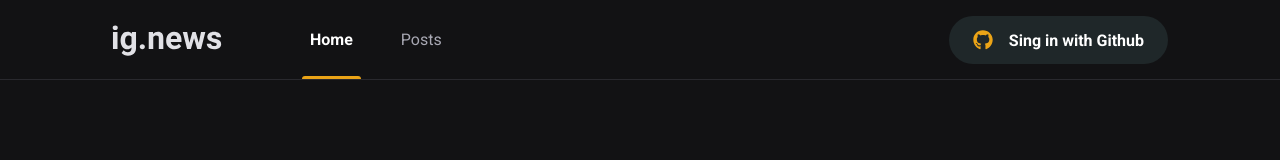
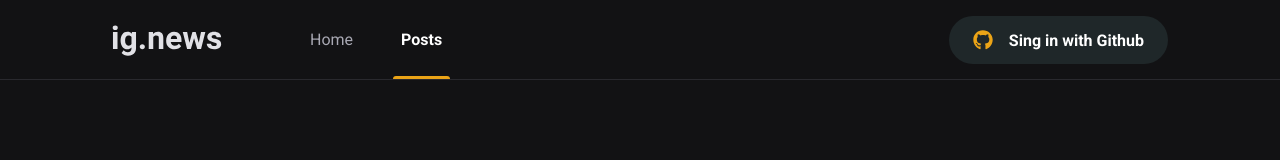
Before and after one commit to marcell0lopes/ignews, a Next.js app: page /posts in a window 1280 px wide. Shown: the top 160 px of the page. Built offline with nearby package versions, Linux system fonts and the light colour scheme; no server answers.

Commit message:
nav update

```diff
--- /dev/null
+++ b/src/components/ActiveLink/index.tsx
@@ -0,0 +1,26 @@
+import Link, { LinkProps } from "next/link";
+import { useRouter } from "next/router";
+import { ReactElement, cloneElement } from "react";
+
+interface ActiveLinkProps extends LinkProps {
+  children: ReactElement;
+  activeClassName: string;
+}
+
+export function ActiveLink({
+  children,
+  activeClassName,
+  ...rest
+}: ActiveLinkProps) {
+  const { asPath } = useRouter();
+
+  const className = asPath === rest.href ? activeClassName : "";
+
+  return (
+    <Link {...rest}>
+      {cloneElement(children, {
+        className,
+      })}
+    </Link>
+  );
+}
--- a/src/components/Header/index.tsx
+++ b/src/components/Header/index.tsx
@@ -1,6 +1,8 @@
-import Image from 'next/image';
-import { SingInButton } from '../SingInButton';
-import styles from './styles.module.scss';
+import Image from "next/image";
+import { SingInButton } from "../SingInButton";
+import styles from "./styles.module.scss";
+import Link from "next/link";
+import { ActiveLink } from "../ActiveLink";
 
 export function Header() {
   return (
@@ -13,8 +15,12 @@ export function Header() {
           height="35px"
         />
         <nav>
-          <a className={styles.active}>Home</a>
-          <a>Posts</a>
+          <ActiveLink href="/" activeClassName={styles.active}>
+            <a>Home </a>
+          </ActiveLink>
+          <ActiveLink href="/posts" activeClassName={styles.active} prefetch>
+            <a>Posts</a>
+          </ActiveLink>
         </nav>
 
         <SingInButton />
```
